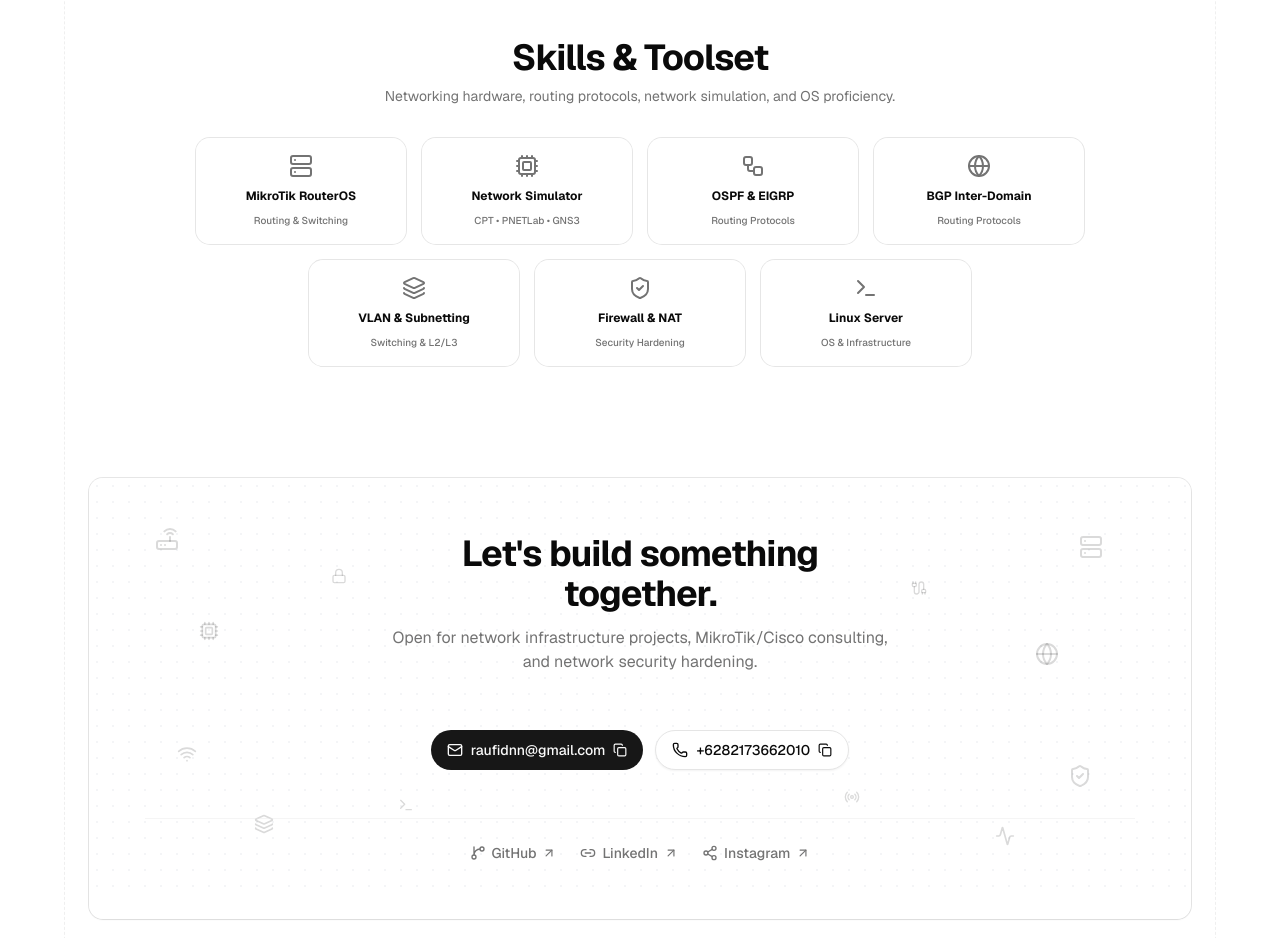
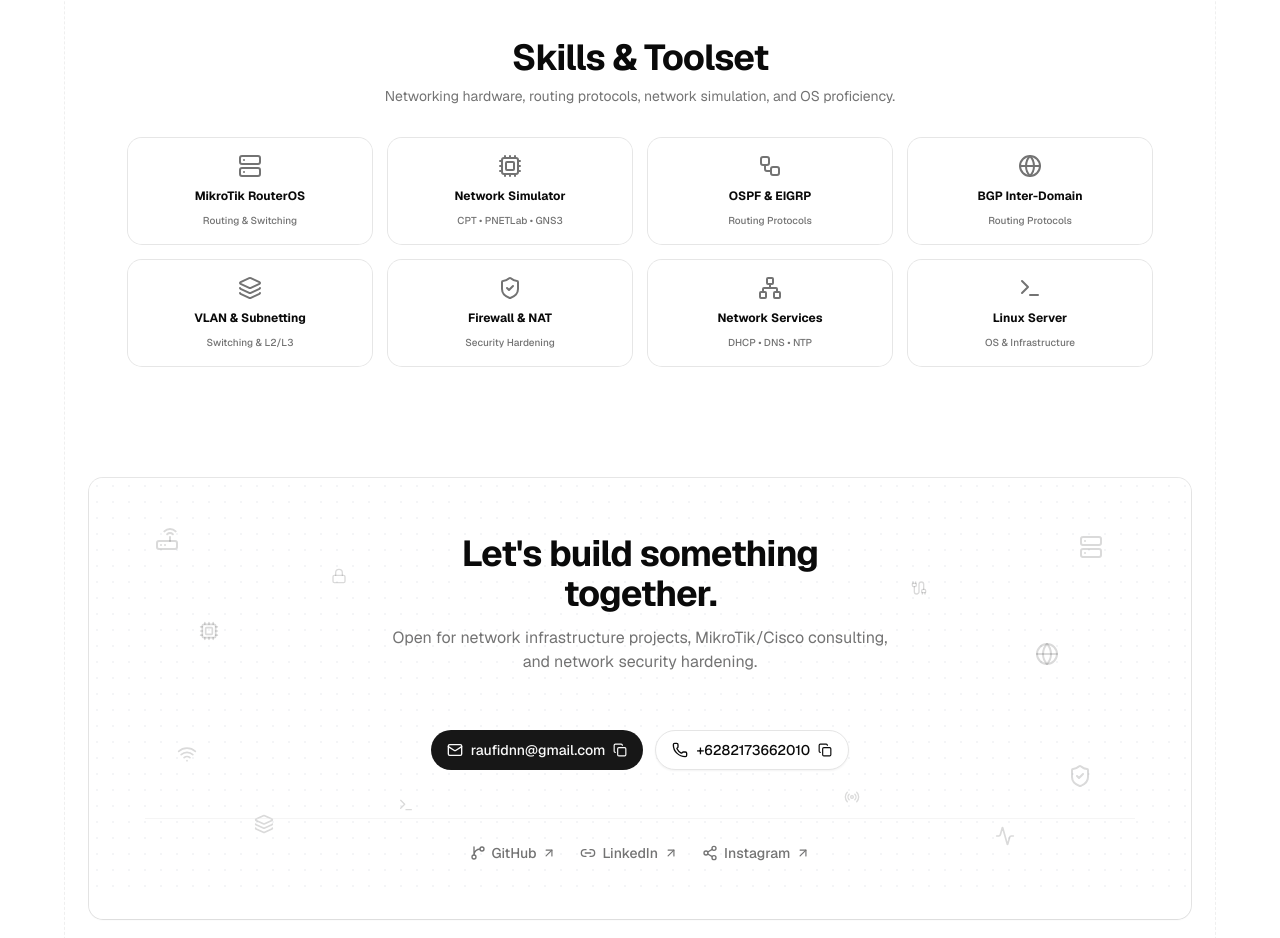
Before and after one commit to haidirwf/portfolio-idal, a Next.js app: page / in a window 1280 px wide. Shown: the part 2360-3298 px from the top of the page. Built offline with nearby package versions, Linux system fonts and the light colour scheme.

Commit message:
feat(tech-stack): add Network Services to balance tech stack to 8 items in 4-column grid

```diff
--- a/components/portfolio/tech-stack.tsx
+++ b/components/portfolio/tech-stack.tsx
@@ -8,7 +8,8 @@ import {
   Workflow,
   ShieldCheck,
   Globe,
-  Terminal
+  Terminal,
+  Network
 } from "lucide-react";
 import { Card } from "@/components/ui/card";
 import { useLanguage } from "@/components/language-provider";
@@ -26,6 +27,7 @@ const TECH_STACK: TechItem[] = [
   { name: "BGP Inter-Domain", category: "Routing Protocols", icon: Globe },
   { name: "VLAN & Subnetting", category: "Switching & L2/L3", icon: Layers },
   { name: "Firewall & NAT", category: "Security Hardening", icon: ShieldCheck },
+  { name: "Network Services", category: "DHCP • DNS • NTP", icon: Network },
   { name: "Linux Server", category: "OS & Infrastructure", icon: Terminal }
 ];
 
@@ -46,7 +48,7 @@ export function TechStack() {
         </p>
       </div>
 
-      <div className="flex flex-wrap justify-center gap-4 max-w-5xl mx-auto">
+      <div className="grid grid-cols-2 sm:grid-cols-4 gap-4 max-w-5xl mx-auto">
         {TECH_STACK.map((item, idx) => {
           const Icon = item.icon;
           return (
@@ -57,7 +59,7 @@ export function TechStack() {
               whileHover={{ y: -5, scale: 1.03 }}
               viewport={{ once: true }}
               transition={{ duration: 0.2, delay: idx * 0.03 }}
-              className="w-[calc(50%-0.5rem)] sm:w-[calc(33.333%-0.75rem)] md:w-[calc(25%-0.75rem)] min-w-[140px] max-w-[210px]"
+              className="h-full"
             >
               <Card className="p-4 h-full border-border/80 bg-card/60 rounded-xl hover:bg-card/90 hover:border-primary/60 hover:shadow-md transition-all duration-300 flex flex-col items-center justify-center text-center gap-2.5 group cursor-default">
                 <Icon className="size-6 text-muted-foreground group-hover:text-primary group-hover:scale-110 transition-all duration-300" />
```
